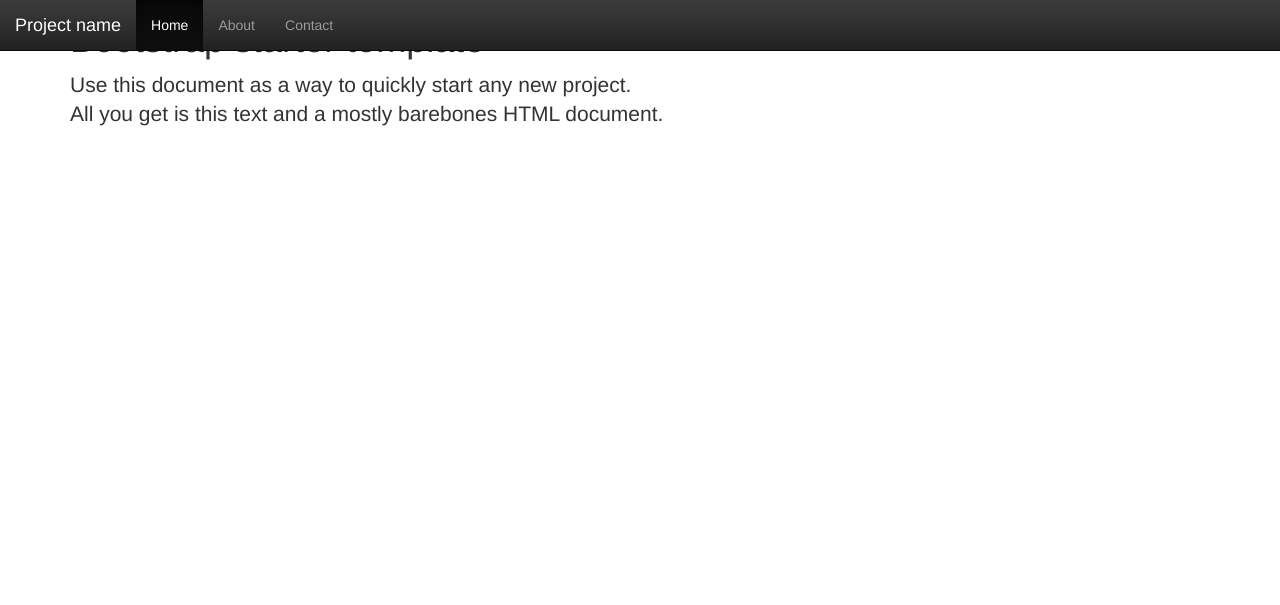
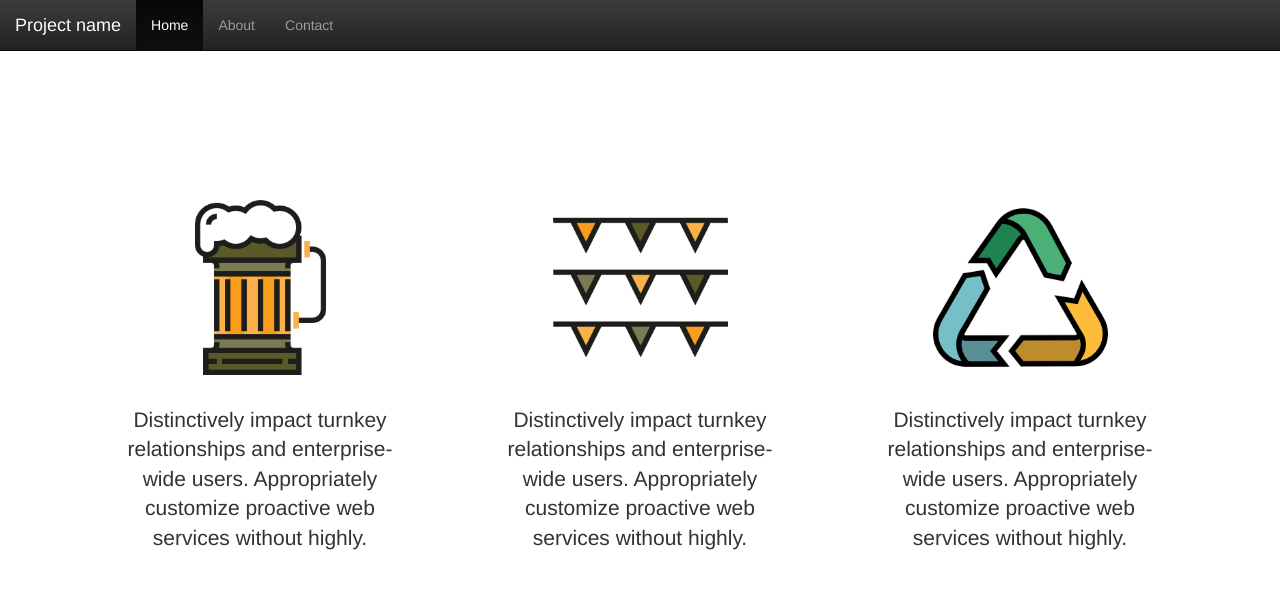
Before and after one commit to GabrielTa/scriptBeer, a plain HTML site: page index.html in a window 1280 px wide. Drawn offline with nearby package versions, Linux system fonts and the light colour scheme.

Commit message:
Add second row

```diff
--- a/css/style.css
+++ b/css/style.css
@@ -0,0 +1,12 @@
+.contentcolumn {
+    text-align: center
+}
+
+.beericons {
+    width: 50%;
+    height: 50%;
+}
+
+.icontext {
+    padding: 30px;
+}
--- a/index.html
+++ b/index.html
@@ -37,16 +37,22 @@
             <li><a href="#contact">Contact</a></li>
           </ul>
         </div><!--/.nav-collapse -->
-      </div>
+      </div> <!--container-fluid -->
     </nav>
 
-    <div class="container">
-
-      <div class="starter-template">
-        <h1>Bootstrap starter template</h1>
-        <p class="lead">Use this document as a way to quickly start any new project.<br> All you get is this text and a mostly barebones HTML document.</p>
+    <div class="container" style="padding-top: 200px;">
+      <div class="col-md-4 contentcolumn">
+          <img src="icons/004-pint-of-beer.png" class="beericons"></br></img>
+          <p class="icontext lead">Distinctively impact turnkey relationships and enterprise-wide users. Appropriately customize proactive web services without highly.</p>
       </div>
-
+      <div class="col-md-4 contentcolumn">
+        <img src="icons/001-garlands.png" class="beericons"></br></img>
+        <p class="icontext lead">Distinctively impact turnkey relationships and enterprise-wide users. Appropriately customize proactive web services without highly.</p>
+      </div>
+      <div class="col-md-4 contentcolumn">
+        <img src="icons/curved-arrow.png" class="beericons"></br></img>
+        <p class="icontext lead">Distinctively impact turnkey relationships and enterprise-wide users. Appropriately customize proactive web services without highly.</p>
+      </div>
     </div><!-- /.container -->
 
 
```
Also changed, not shown: icons/001-garlands.png (added), icons/002-sheet.png (added), icons/003-pint-of-beer-1.png (added), icons/004-pint-of-beer.png (added), icons/005-toast.png (added), icons/006-beer-mug.png (added), icons/curved-arrow.png (added).
